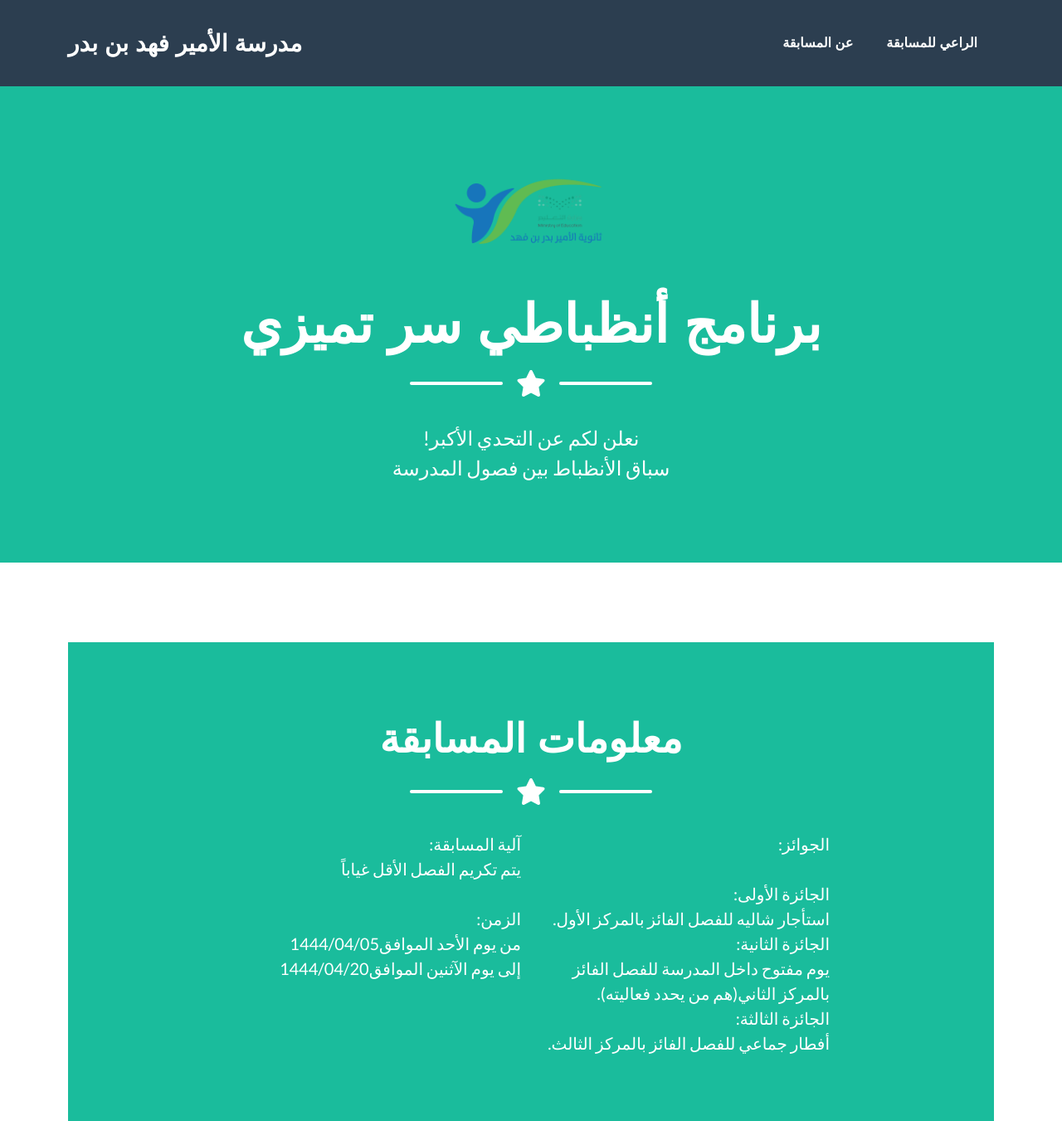
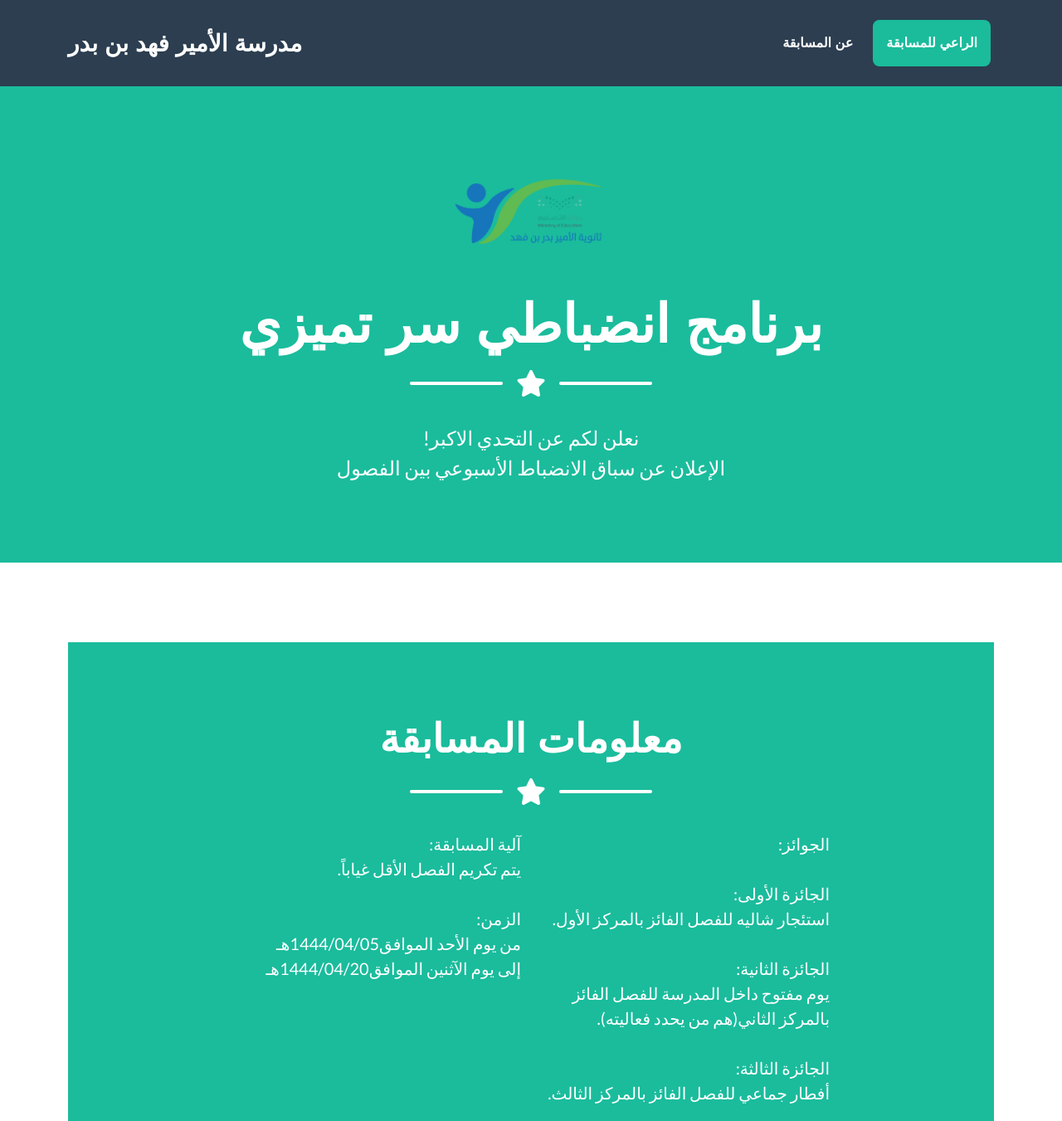
Before and after one commit to nawafalotaibi511/-, a plain HTML site: page index.html in a window 1280 px wide. Shown: the top 1351 px of the page at 83% size. Drawn offline with nearby package versions, Linux system fonts and the light colour scheme.

Commit message:
Update index.html

```diff
--- a/index.html
+++ b/index.html
@@ -39,7 +39,7 @@
                 <!-- Masthead Avatar Image-->
                 <img class="masthead-avatar mb-5" src="assets/img/avatar.png" alt="..." />
                 <!-- Masthead Heading-->
-                <h1 class="masthead-heading text-uppercase mb-0">برنامج أنظباطي سر تميزي</h1>
+                <h1 class="masthead-heading text-uppercase mb-0">برنامج انضباطي سر تميزي</h1>
                 <!-- Icon Divider-->
                 <div class="divider-custom divider-light">
                     <div class="divider-custom-line"></div>
@@ -47,7 +47,9 @@
                     <div class="divider-custom-line"></div>
                 </div>
                 <!-- Masthead Subheading-->
-                <p class="masthead-subheading font-weight-light mb-0">!نعلن لكم عن التحدي الأكبر <br>سباق الأنظباط بين فصول المدرسة</p>
+                <p class="masthead-subheading font-weight-light mb-0">!نعلن لكم عن التحدي الاكبر <br>الإعلان عن سباق الانضباط الأسبوعي بين الفصول
+
+</p>
             </div>
         </header>
         <!-- Portfolio Section-->
@@ -66,11 +68,11 @@
                 </div>
                 <!-- About Section Content-->
                 <div class="row">
-                    <div class="col-lg-4 ms-auto"><p class="lead">آلية المسابقة: <br>يتم تكريم الفصل الأقل غياباً <br><br>
-                    الزمن: <br>من يوم الأحد الموافق1444/04/05 <br>إلى يوم الآثنين الموافق1444/04/20</p></div>
-                    <div class="col-lg-4 me-auto"><p class="lead">الجوائز: <br><br>الجائزة الأولى: <br>استأجار شاليه للفصل الفائز بالمركز الأول.
-<br>الجائزة الثانية: <br>يوم مفتوح داخل المدرسة للفصل الفائز بالمركز الثاني(هم من يحدد فعاليته).
-<br>الجائزة الثالثة: <br>أفطار جماعي للفصل الفائز بالمركز الثالث.</p></div>
+                    <div class="col-lg-4 ms-auto"><p class="lead">آلية المسابقة: <br>يتم تكريم الفصل الأقل غياباً. <br><br>
+                    الزمن: <br>من يوم الأحد الموافق1444/04/05هـ <br>إلى يوم الآثنين الموافق1444/04/20هـ</p></div>
+                    <div class="col-lg-4 me-auto"><p class="lead">الجوائز: <br><br>الجائزة الأولى: <br>استئجار شاليه للفصل الفائز بالمركز الأول.
+<br><br>الجائزة الثانية: <br>يوم مفتوح داخل المدرسة للفصل الفائز بالمركز الثاني(هم من يحدد فعاليته).
+<br><br>الجائزة الثالثة: <br>أفطار جماعي للفصل الفائز بالمركز الثالث.</p></div>
                 </div>
             </div>
         </section>
@@ -85,7 +87,7 @@
                     <!-- Footer About Text-->
                     <div class="col-lg-4">
                         <p class="lead mb-0">
-                            إدارة التعليم بمنطقة الجوف <br>مكتب التعليم بسكاكا (بنين) <br>مدرسةالأمير فهد بن بدر <br><br>:الراعي الرسمي
+                            إدارة التعليم بمنطقة الجوف <br>مكتب التعليم بسكاكا (بنين) <br>مدرسة الأمير فهد بن بدر <br><br>:الراعي الرسمي
                         </p>
                         <img src="assets/img/ra3e.png" alt="" style="width: 50%;" id="contact">
                         <p>instagram , twitter , snapchat: <br>@tabitna9244</p>
@@ -97,5 +99,14 @@
         <div class="copyright py-4 text-center text-white">
             <div class="container"><small>Copyright &copy; Nawaf Turki Alotaibi</small></div>
         </div>
+<!-- Bootstrap core JS-->
+         <script src="https://cdn.jsdelivr.net/npm/bootstrap@5.1.3/dist/js/bootstrap.bundle.min.js"></script>
+         <!-- Core theme JS-->
+         <script src="js/scripts.js"></script>
+         <!-- * * * * * * * * * * * * * * * * * * * * * * * * * * * * * * * * * * * * * * * *-->
+         <!-- * *                               SB Forms JS                               * *-->
+         <!-- * * NAWAF TURKI ALOTAIBI DEVLOPER * *-->
+         <!-- * * * * * * * * * * * * * * * * * * * * * * * * * * * * * * * * * * * * * * * *-->
+         <script src="https://cdn.startbootstrap.com/sb-forms-latest.js"></script>
     </body>
 </html>
```
